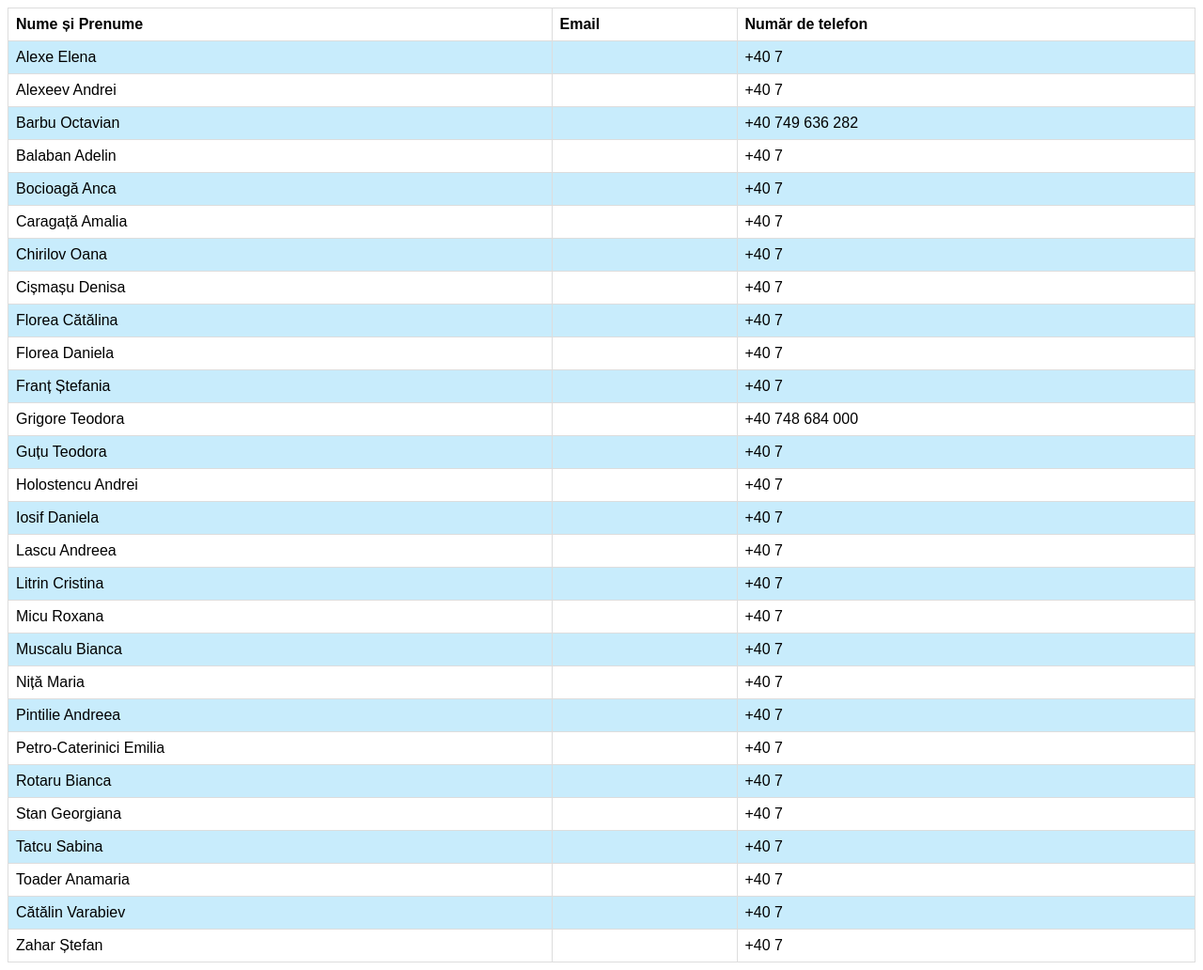
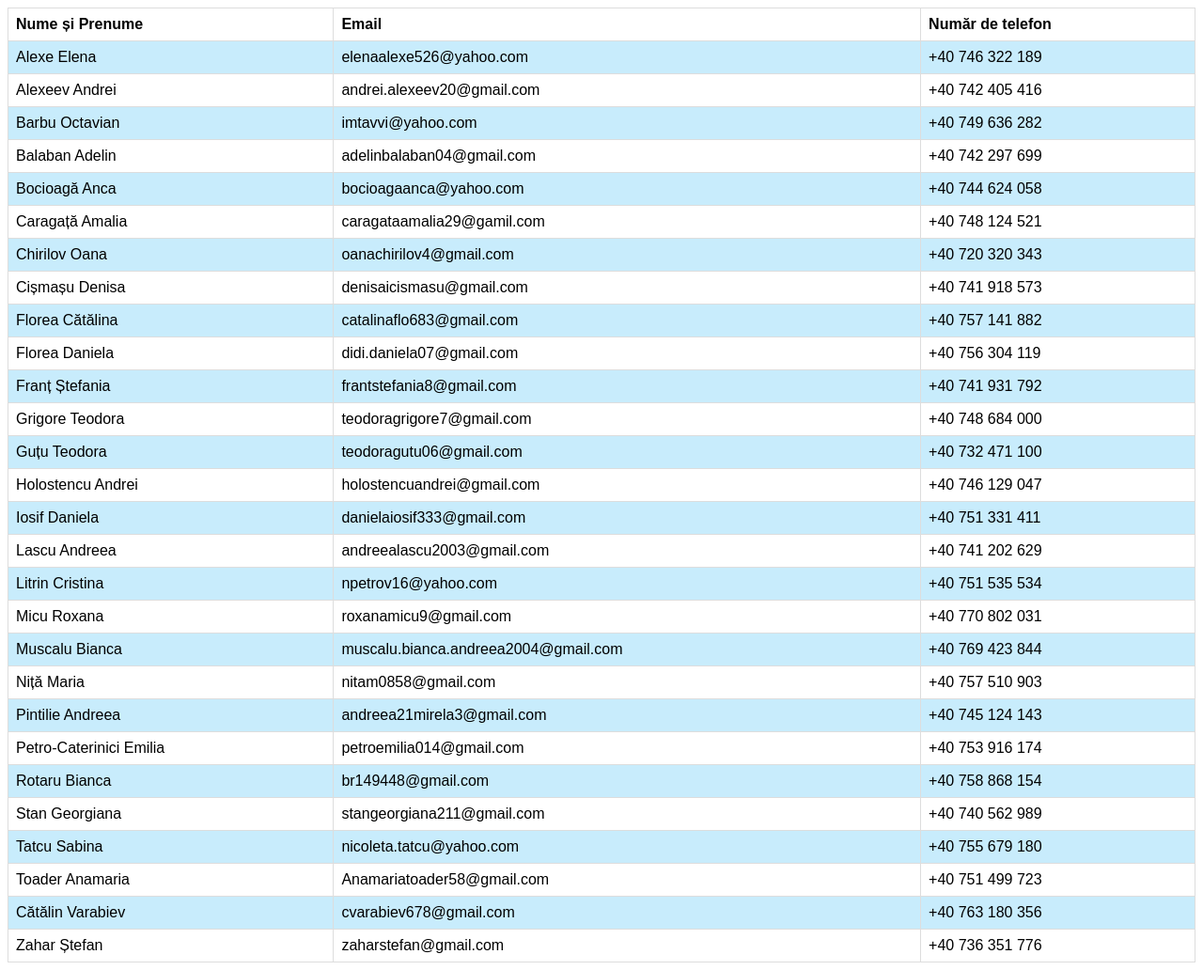
Before and after one commit to AlexZahar/moisil-10-e, a plain HTML site: page elevi.html in a window 1280 px wide. Shown: the whole page at 94% size. Drawn offline with Linux system fonts and the light colour scheme.

Commit message:
New list with proffesors and students

```diff
--- a/elevi.html
+++ b/elevi.html
@@ -32,144 +32,144 @@
       </tr>
       <tr>
         <td>Alexe Elena</td>
-        <td></td>
-        <td>+40 7</td>
+        <td>elenaalexe526@yahoo.com</td>
+        <td>+40 746 322 189</td>
       </tr>
       <tr>
         <td>Alexeev Andrei</td>
-        <td></td>
-        <td>+40 7</td>
+        <td>andrei.alexeev20@gmail.com</td>
+        <td>+40 742 405 416</td>
       </tr>
       <tr>
         <td>Barbu Octavian</td>
-        <td></td>
+        <td>imtavvi@yahoo.com</td>
         <td>+40 749 636 282</td>
       </tr>
       <tr>
         <td>Balaban Adelin</td>
-        <td></td>
-        <td>+40 7</td>
+        <td>adelinbalaban04@gmail.com</td>
+        <td>+40 742 297 699</td>
       </tr>
       <tr>
         <td>Bocioagă Anca</td>
-        <td></td>
-        <td>+40 7</td>
+        <td>bocioagaanca@yahoo.com</td>
+        <td>+40 744 624 058</td>
       </tr>
       <tr>
         <td>Caragață Amalia</td>
-        <td></td>
-        <td>+40 7</td>
+        <td>caragataamalia29@gamil.com</td>
+        <td>+40 748 124 521</td>
       </tr>
       <tr>
         <td>Chirilov Oana</td>
-        <td></td>
-        <td>+40 7</td>
+        <td>oanachirilov4@gmail.com</td>
+        <td>+40 720 320 343</td>
       </tr>
       <tr>
         <td>Cișmașu Denisa</td>
-        <td></td>
-        <td>+40 7</td>
+        <td>denisaicismasu@gmail.com</td>
+        <td>+40 741 918 573</td>
       </tr>
       <tr>
         <td>Florea Cătălina</td>
-        <td></td>
-        <td>+40 7</td>
+        <td>catalinaflo683@gmail.com</td>
+        <td>+40 757 141 882</td>
       </tr>
       <tr>
         <td>Florea Daniela</td>
-        <td></td>
-        <td>+40 7</td>
+        <td>didi.daniela07@gmail.com</td>
+        <td>+40 756 304 119</td>
       </tr>
       <tr>
         <td>Franț Ștefania</td>
-        <td></td>
-        <td>+40 7</td>
+        <td>frantstefania8@gmail.com</td>
+        <td>+40 741 931 792</td>
       </tr>
       <tr>
         <td>Grigore Teodora</td>
-        <td></td>
+        <td>teodoragrigore7@gmail.com</td>
         <td>+40 748 684 000</td>
       </tr>
       <tr>
         <td>Guțu Teodora</td>
-        <td></td>
-        <td>+40 7</td>
+        <td>teodoragutu06@gmail.com</td>
+        <td>+40 732 471 100</td>
       </tr>
       <tr>
         <td>Holostencu Andrei</td>
-        <td></td>
-        <td>+40 7</td>
+        <td>holostencuandrei@gmail.com</td>
+        <td>+40 746 129 047</td>
       </tr>
       <tr>
         <td>Iosif Daniela</td>
-        <td></td>
-        <td>+40 7</td>
+        <td>danielaiosif333@gmail.com</td>
+        <td>+40 751 331 411</td>
       </tr>
       <tr>
         <td>Lascu Andreea</td>
-        <td></td>
-        <td>+40 7</td>
+        <td>andreealascu2003@gmail.com</td>
+        <td>+40 741 202 629</td>
       </tr>
       <tr>
         <td>Litrin Cristina</td>
-        <td></td>
-        <td>+40 7</td>
+        <td>npetrov16@yahoo.com</td>
+        <td>+40 751 535 534</td>
       </tr>
       <tr>
         <td>Micu Roxana</td>
-        <td></td>
-        <td>+40 7</td>
+        <td>roxanamicu9@gmail.com</td>
+        <td>+40 770 802 031</td>
       </tr>
       <tr>
         <td>Muscalu Bianca</td>
-        <td></td>
-        <td>+40 7</td>
+        <td>muscalu.bianca.andreea2004@gmail.com</td>
+        <td>+40 769 423 844</td>
       </tr>
       <tr>
         <td>Niță Maria</td>
-        <td></td>
-        <td>+40 7</td>
+        <td>nitam0858@gmail.com</td>
+        <td>+40 757 510 903</td>
       </tr>
       <tr>
         <td>Pintilie Andreea</td>
-        <td></td>
-        <td>+40 7</td>
+        <td>andreea21mirela3@gmail.com</td>
+        <td>+40 745 124 143</td>
       </tr>
       <tr>
         <td>Petro-Caterinici Emilia</td>
-        <td></td>
-        <td>+40 7</td>
+        <td>petroemilia014@gmail.com</td>
+        <td>+40 753 916 174</td>
       </tr>
       <tr>
         <td>Rotaru Bianca</td>
-        <td></td>
-        <td>+40 7</td>
+        <td>br149448@gmail.com</td>
+        <td>+40 758 868 154</td>
       </tr>
       <tr>
         <td>Stan Georgiana</td>
-        <td></td>
-        <td>+40 7</td>
+        <td>stangeorgiana211@gmail.com</td>
+        <td>+40 740 562 989</td>
       </tr>
       <tr>
         <td>Tatcu Sabina</td>
-        <td></td>
-        <td>+40 7</td>
+        <td>nicoleta.tatcu@yahoo.com</td>
+        <td>+40 755 679 180</td>
       </tr>
       <tr>
         <td>Toader Anamaria</td>
-        <td></td>
-        <td>+40 7</td>
+        <td>Anamariatoader58@gmail.com</td>
+        <td>+40 751 499 723</td>
       </tr>
 
       <tr>
         <td>Cătălin Varabiev</td>
-        <td></td>
-        <td>+40 7</td>
+        <td>cvarabiev678@gmail.com</td>
+        <td>+40 763 180 356</td>
       </tr>
       <tr>
         <td>Zahar Ștefan</td>
-        <td></td>
-        <td>+40 7</td>
+        <td>zaharstefan@gmail.com</td>
+        <td>+40 736 351 776</td>
       </tr>
     </table>
   </body>
```
Also changed, not shown: profesori.html (+2 -2 lines).
